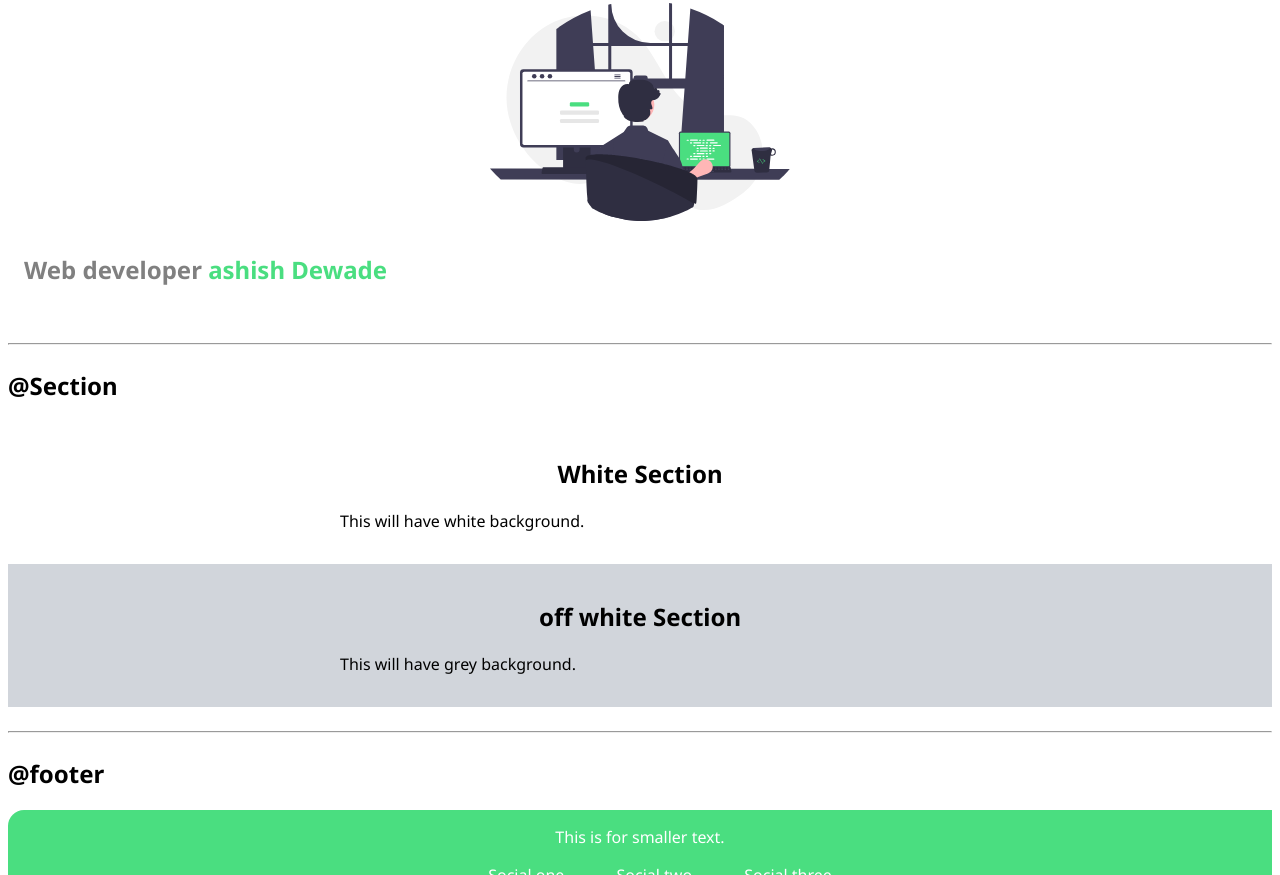
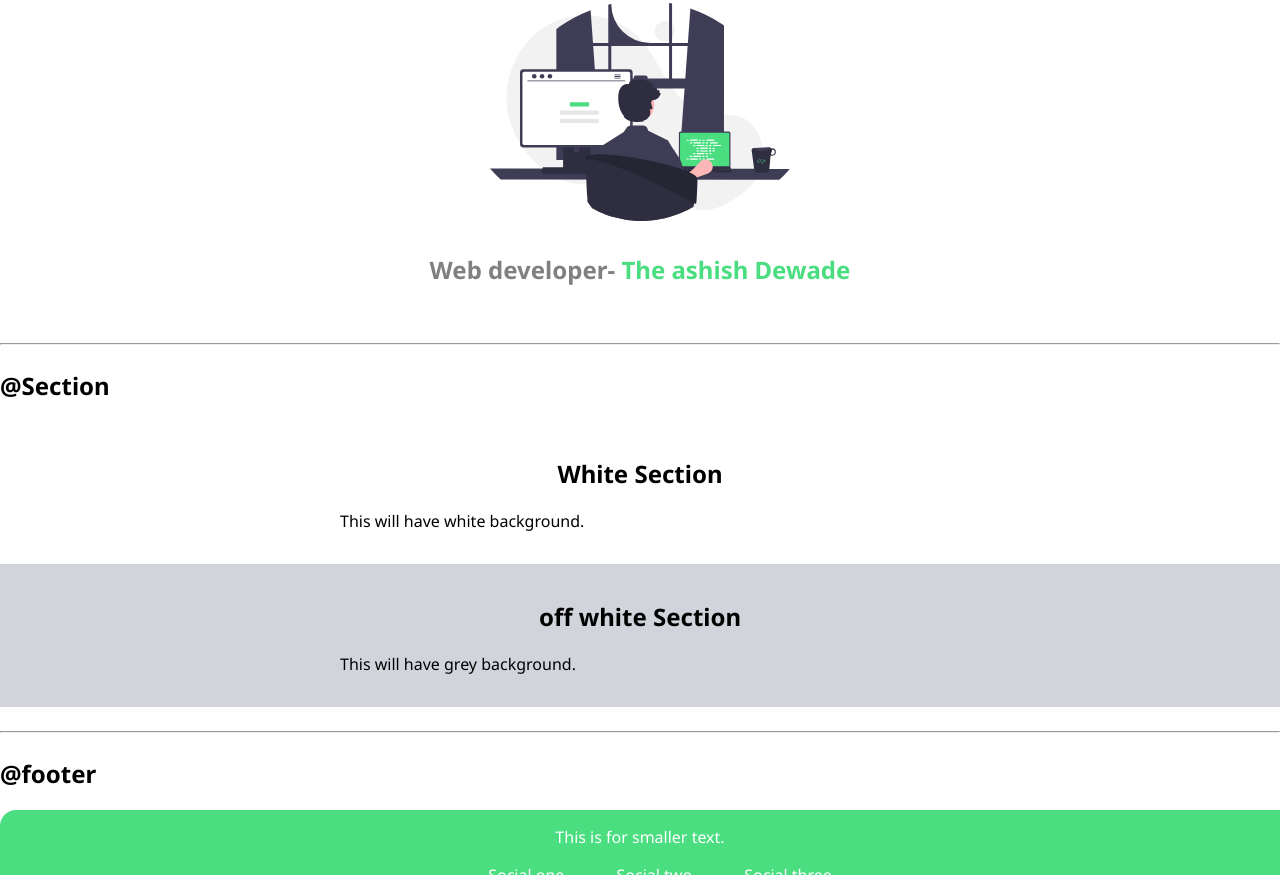
Before and after one commit to ashishdk/Ashish_component_library_with_Neog-camp_3, a plain HTML site: page index.html in a window 1280 px wide. Shown: the part 1862-2737 px from the top of the page. Drawn offline with Linux system fonts and the light colour scheme.

Commit message:
All done

```diff
--- a/index.html
+++ b/index.html
@@ -85,7 +85,7 @@
     <h2>@Header</h2>
     <header class="hero">
         <img class="hero-img" src="hero.svg" />
-        <h1 class="hero-heading">Web developer<span class="hero-span"> ashish Dewade</span> </h1>
+        <h1 class="hero-heading">Web developer-<span class="hero-span"> The ashish Dewade</span> </h1>
     </header>
     <hr>
     <h2>@Section</h2>
--- a/styles.css
+++ b/styles.css
@@ -3,6 +3,7 @@
 
 body {
     font-family: 'Noto Sans', sans-serif;
+    margin: 0px;
 }
 
 :root {
@@ -92,6 +93,7 @@ hr {
     font-size: 1.5rem;
     color: var(--secondary-color);
     padding-top: 1rem;
+    text-align: center;
 }
 
 .hero .hero-heading .hero-span {
```
